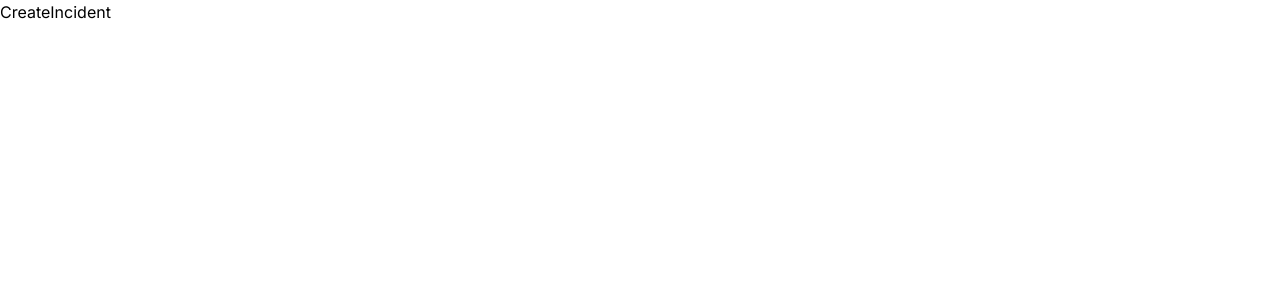
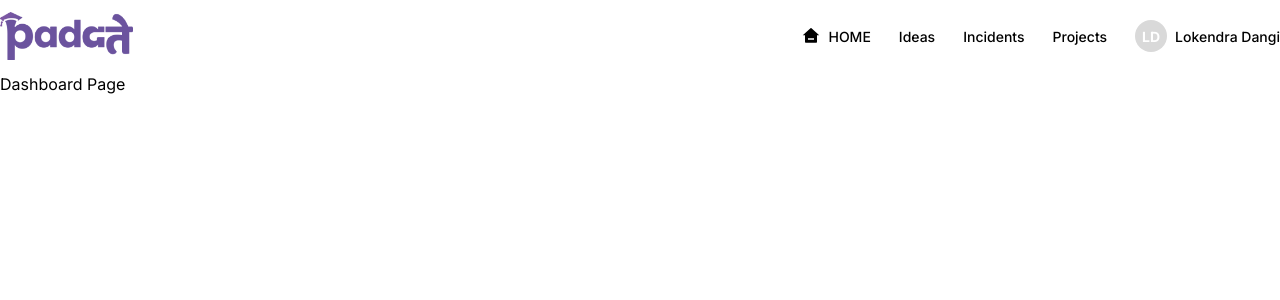
Before and after one commit to lokey5746/Bits-Desk, a React (Vite) app in the folder frontend/: page /dashboard in a window 1280 px wide. Shown: the top 300 px of the page. Built offline with nearby package versions, Linux system fonts and the light colour scheme; a web font is replaced by a local one.

Commit message:
header design added

```diff
--- a/frontend/package.json
+++ b/frontend/package.json
@@ -14,6 +14,7 @@
     "axios": "^1.5.1",
     "react": "^18.2.0",
     "react-dom": "^18.2.0",
+    "react-icons": "^4.11.0",
     "react-redux": "^8.1.2",
     "react-router-dom": "^6.16.0"
   },
--- a/frontend/src/components/Header.jsx
+++ b/frontend/src/components/Header.jsx
@@ -1,9 +1,39 @@
 import React from "react";
+import logo from "../assets/logo.png";
+import { Link } from "react-router-dom";
+import { RiHome3Fill } from "react-icons/ri";
 
 const Header = () => {
   return (
-    <header>
-      <img src={logo} alt="" />
+    <header className="w-full mx-auto md:max-w-7xl py-3">
+      <div className="flex justify-between items-center">
+        <img className=" h-12" src={logo} alt="" />
+        <div className="">
+          <ul className="text-sm font-medium flex items-center space-x-7">
+            <li className="flex items-center space-x-2">
+              <RiHome3Fill className="text-lg" />
+              <Link to="/dashboard">HOME</Link>
+            </li>
+            <li>
+              <Link to="/dashboard/createidea">Ideas</Link>
+            </li>
+            <li>
+              <Link to="/dashboard/createincident">Incidents</Link>
+            </li>
+            <li>
+              <Link to="/dashboard/project">Projects</Link>
+            </li>
+            <div className="flex items-center space-x-2">
+              <div className="h-8 w-8 rounded-full bg-gray flex flex-col items-center justify-center">
+                <p className="text-white font-bold">LD</p>
+              </div>
+              <li>
+                <Link to="/dashboard/project">Lokendra Dangi</Link>
+              </li>
+            </div>
+          </ul>
+        </div>
+      </div>
     </header>
   );
 };
--- a/frontend/src/routes/routes.jsx
+++ b/frontend/src/routes/routes.jsx
@@ -9,6 +9,7 @@ import DashboardLayout from "../screen/layout/DashboardLayout";
 import CreateIncident from "../screen/incident/CreateIncident";
 import CreateIdea from "../screen/idea/CreateIdea";
 import Profile from "../screen/user/Profile";
+import Dashboard from "../screen/layout/Dashboard";
 
 const router = createBrowserRouter([
   {
@@ -34,6 +35,10 @@ const router = createBrowserRouter([
         children: [
           {
             index: true,
+            element: <Dashboard />,
+          },
+          {
+            path: "createincident",
             element: <CreateIncident />,
           },
           {
--- /dev/null
+++ b/frontend/src/screen/layout/Dashboard.jsx
@@ -0,0 +1,11 @@
+import React from "react";
+
+const Dashboard = () => {
+  return (
+    <section>
+      <h2>Dashboard Page</h2>
+    </section>
+  );
+};
+
+export default Dashboard;
--- a/frontend/src/screen/layout/DashboardLayout.jsx
+++ b/frontend/src/screen/layout/DashboardLayout.jsx
@@ -1,10 +1,16 @@
 import React from "react";
 import { Outlet } from "react-router-dom";
+import Header from "../../components/Header";
 
 const DashboardLayout = () => {
   return (
     <div>
-      <Outlet />
+      <div>
+        <Header />
+        <div>
+          <Outlet />
+        </div>
+      </div>
     </div>
   );
 };
```
Also changed, not shown: 1 other file (tests, documents, lock files or other folders).
